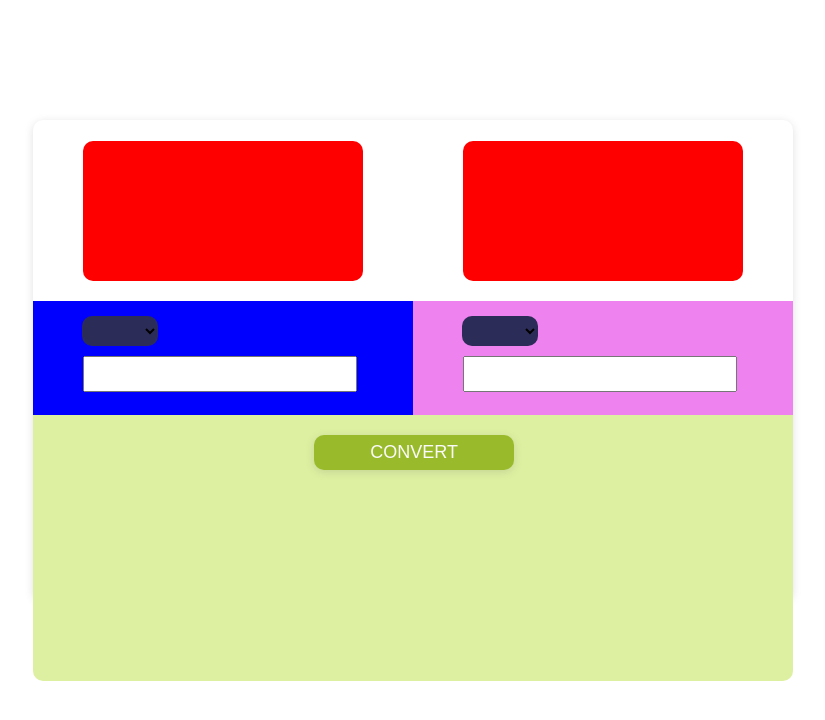
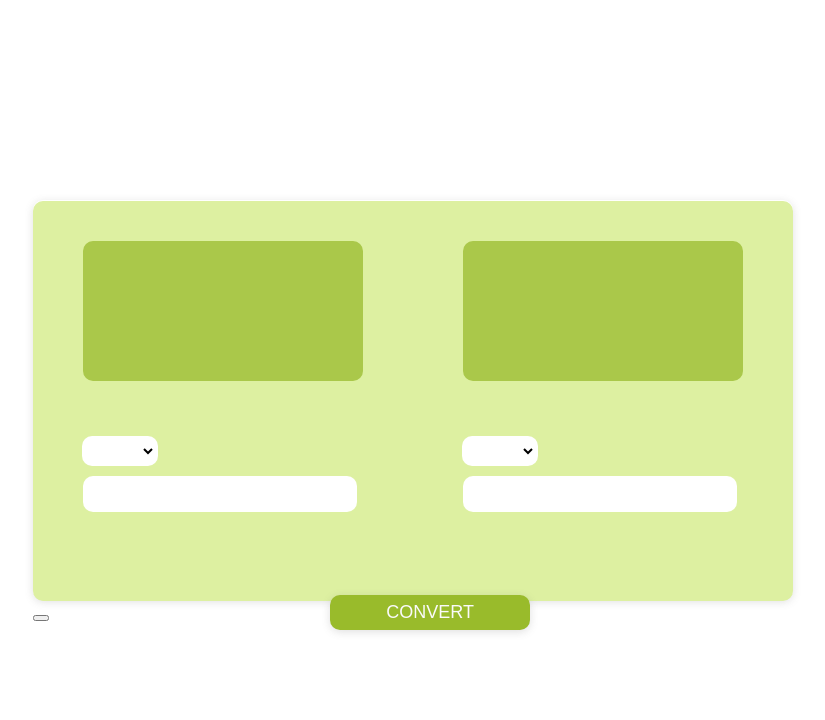
Before and after one commit to OlhaYarosh1/Currency-Converter, a React (Create React App) app: page / in a window 1280 px wide. Shown: the top 720 px of the page, without its empty margins (227-1052 px from the left). Built offline with nearby package versions, Linux system fonts and the light colour scheme.

Commit message:
Changed the borders of the input and the selector.

```diff
--- a/src/Box/Box.module.css
+++ b/src/Box/Box.module.css
@@ -1,8 +1,8 @@
 .box {
     width: 760px;
-    height: 480px;
+    height: 400px;
     position: absolute;
-    top: 45%;
+    top: 50%;
     left: 50%;
     transform: translate(-50%, -50%);
     border-radius: 10px;
--- a/src/Box/Header/Header.module.css
+++ b/src/Box/Header/Header.module.css
@@ -1,32 +1,29 @@
 .rateUSD, .rateEUR {
+    background-color: #DDF0A1 ;
     width: 50%;
-    height: 180px;
-    border-top-left-radius: 10px;
+    height: 220px;
 }
 
 .rateEUR {
-    margin-top: -180px;
+    margin-top: -220px;
     margin-left: 50%;
+    border-top-right-radius: 10px;
 }
 
 .rateUSD {
     margin-top: 1px;
+    border-top-left-radius: 10px;
 }
 
 .usdBox, .eurBox {
     position: relative;
     width: 280px;
     height: 140px;
-    background-color: red;
+    background-color: #AAC84A;
     border-radius: 10px;
 }
 
-.usdBox {
+.usdBox, .eurBox {
     left: 50px;
-    top: 20px;
+    top: 40px;
 }
-
-.eurBox {
-    left: 50px;
-    top: 20px;
-}
--- a/src/Box/Rate/Rate.js
+++ b/src/Box/Rate/Rate.js
@@ -5,14 +5,15 @@ const Rate = () => {
 
     return (
         <div className={classes.containerRate}>
-            <div className={classes.givenCurrencyBlock}>
-                <div><select className={classes.selectGivenCurrency}></select></div>
-                <input type='number' className={classes.inputGiven}></input>
+            <div className={classes.fromCurrencyBlock}>
+                <div><select className={classes.selectFromCurrency}></select></div>
+                <input type='number' className={classes.inputFrom}></input>
             </div>
-            <div className={classes.returnedCurrencyBlock}>
-                <div><select className={classes.selectReturnedCurrency}></select></div>
-                <input type='number' className={classes.inputReturned}></input>
+            <div className={classes.toCurrencyBlock}>
+                <div><select className={classes.selectToCurrency}></select></div>
+                <input type='number' className={classes.inputTo}></input>
             </div>
+            <button className={classes.arrows}></button>
             <button className={classes.buttonConvert}>CONVERT</button>
         </div>
     )
--- a/src/Box/Rate/Rate.module.css
+++ b/src/Box/Rate/Rate.module.css
@@ -1,7 +1,7 @@
 .containerRate {
     background-color: #DDF0A1;
     width: 100%;
-    height: 380px;
+    height: 180px;
     border-bottom-left-radius: 10px;
     border-bottom-right-radius: 10px;
 }
@@ -12,25 +12,22 @@
     height: 40%;
 }
 
-.givenCurrencyBlock {
+.fromCurrencyBlock, .toCurrencyBlock {
     width: 50%;
     height: 30%;
-    background-color: blue;
 }
 
-.returnedCurrencyBlock {
-    width: 50%;
-    height: 30%;
+.toCurrencyBlock {
     margin-left: 50%;
-    margin-top: -114px;
-    background-color: violet;
+    margin-top: -54px;
 }
 
 select {
     width: 20%;
     height: 30px;
-    background-color: rgb(44, 44, 89);
-    border: none;
+    background-color: white;
+    border: 2px solid;
+    border-color: transparent;
     border-radius: 10px;
     cursor: pointer;
     outline: none;
@@ -40,18 +37,32 @@ select {
     margin-left: 49px;
 }
 
+select:focus {
+    border-color: #AAC84A;
+}
+
 input {
     width: 70%;
     height: 30px;
     margin-top: 10px;
     margin-left: 50px;
+    border-radius: 10px;
+    border: 2.2px solid;
+    border-color: transparent;
+    font-size: 18px;
+    outline: none;
+    color: #AAC84A;
+}
+
+input:focus {
+    border-color: #AAC84A;
 }
 
 .buttonConvert {
     cursor: pointer;
     font-size: 18px;
     color: #fafafa;
-    margin-top: 20px;
+    margin-top: 120px;
     margin-left: 37%;
     width: 200px;
     height: 35px;
```
